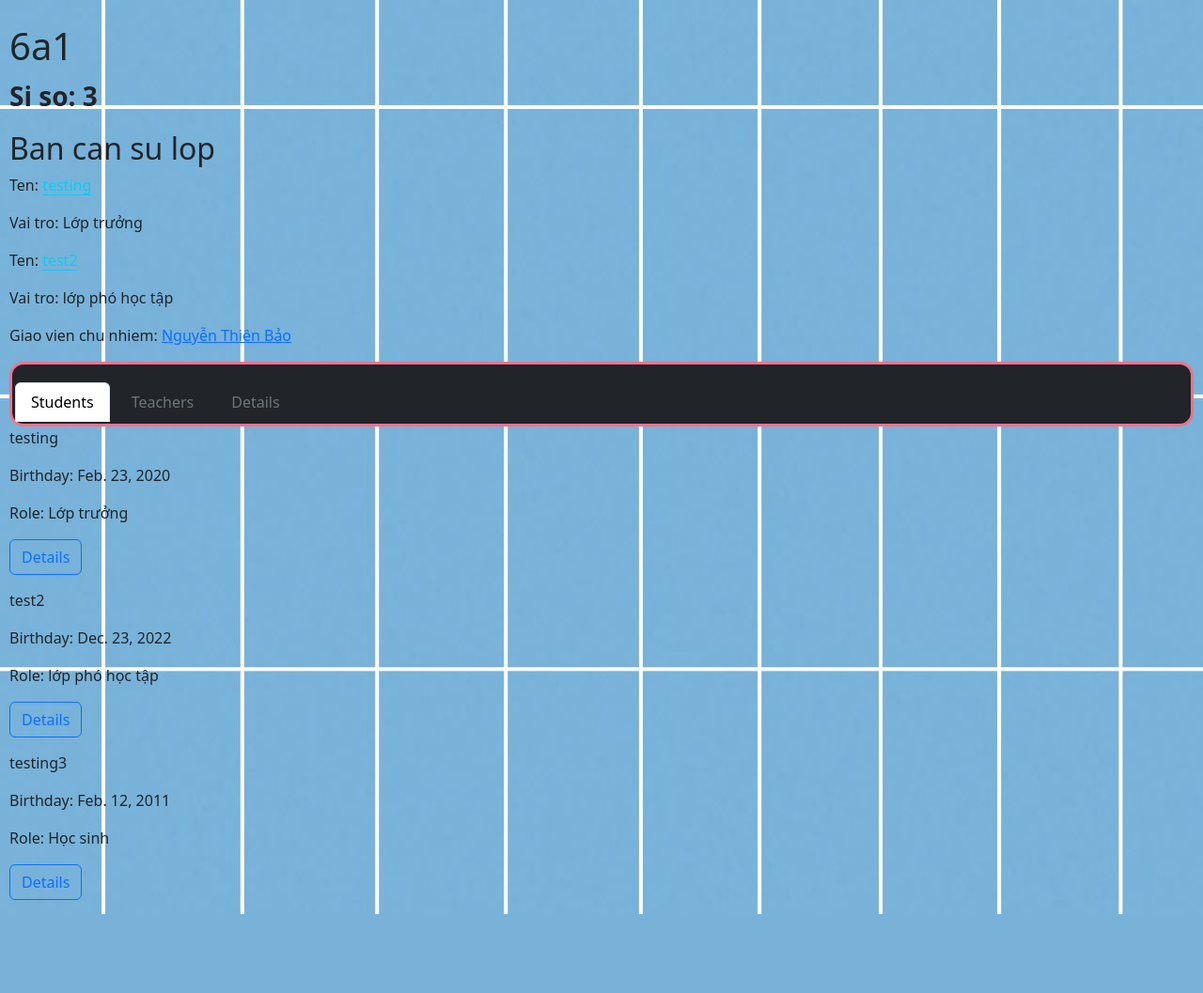
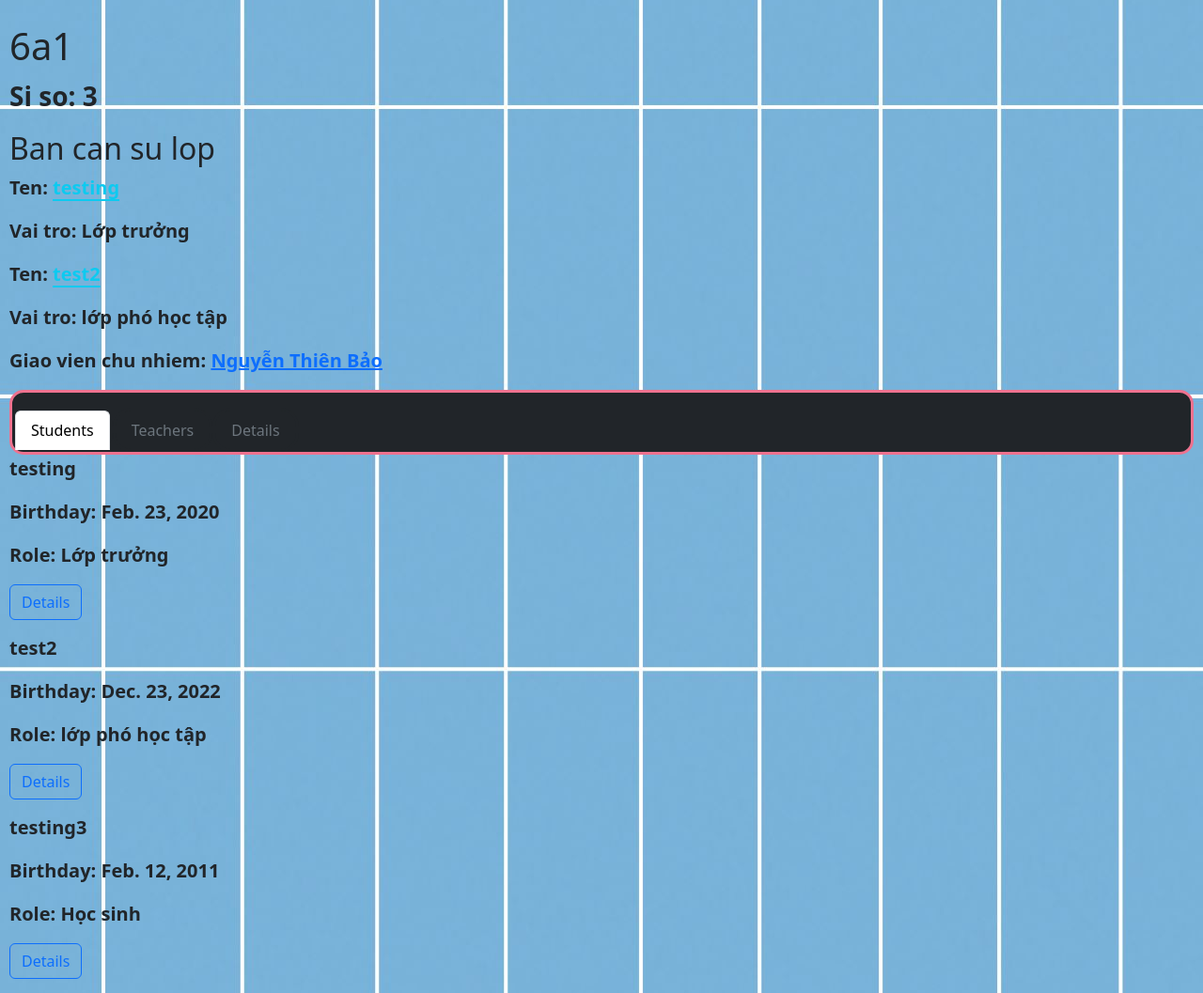
Before and after one commit to bao-123/Du_An_KHKT, a Django app: page /class/1 in a window 1280 px wide. Shown: the part 90-1147 px from the top of the page at 94% size. Before the commit the page ends 1063 px from the top, so only its background shows below. Run offline with Django 5.2, Linux system fonts and the light colour scheme; a user stored in the database is signed in; data comes from the database, SQL or seed files in the repository; some libraries are stand-ins or nearby versions.

Commit message:
Fix actions

```diff
--- a/Du_An/static/Du_An/css/profile.css
+++ b/Du_An/static/Du_An/css/profile.css
@@ -141,6 +141,28 @@ body
     font-size: 28px;
     font-weight: bold;
 }
+.classStaffName
+{
+    font-size: 20px;
+    font-weight: bold;
+}
+.classStaffRole
+{
+    font-weight: bold;
+    font-size: 20px;
+}
+.classFormTeacher
+{
+    font-weight: bold;
+    font-size: 20px;
+}
+.studentDisplay
+{
+    font-weight: bold;
+    font-size: 20px;
+}
+
+
 /** for create student templates*/
 /*
 .display > form
```
Also changed, not shown: .github/workflows/main.yml.
